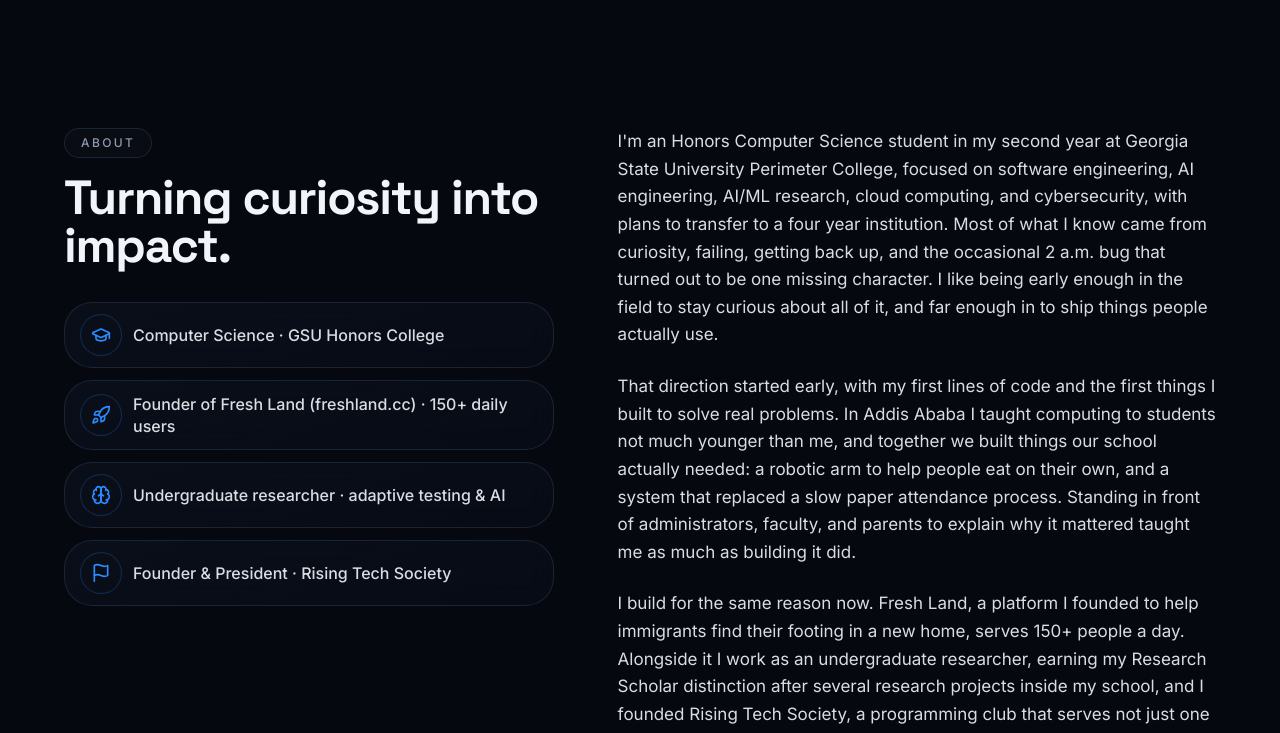
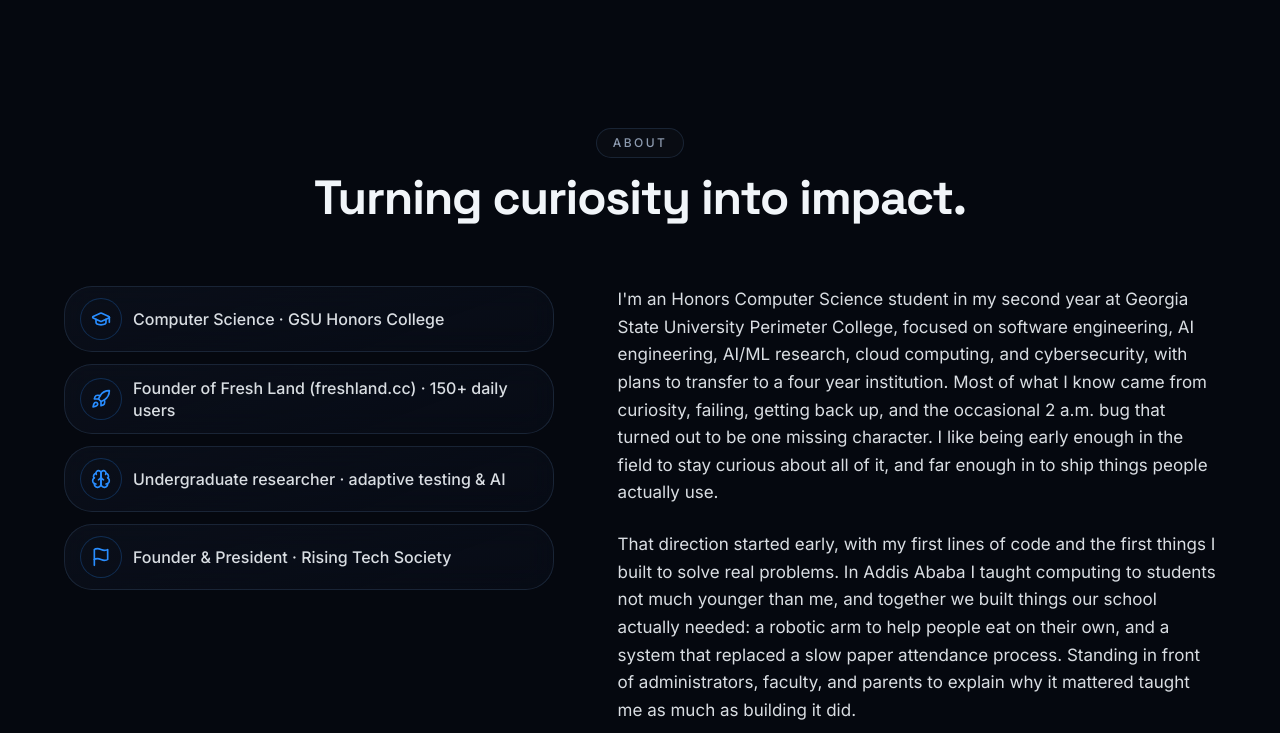
Before and after one commit to Goose-101/Portfolio, a Next.js app: page / in a window 1280 px wide. Shown: the part 800-1533 px from the top of the page. Built offline with nearby package versions, Linux system fonts and the light colour scheme; no server answers.

Commit message:
Center section headings across the page

```diff
--- a/src/components/sections/about.tsx
+++ b/src/components/sections/about.tsx
@@ -5,15 +5,18 @@ import { about, person } from "@/lib/data";
 export function About() {
   return (
     <section id="about" className="relative scroll-mt-24 py-24 sm:py-32">
-      <div className="container-px grid gap-12 lg:grid-cols-[0.9fr_1.1fr] lg:gap-16">
+      <div className="container-px">
+        <SectionHeading
+          eyebrow="About"
+          title="Turning curiosity into impact."
+          align="center"
+        />
+      </div>
+
+      <div className="container-px mt-16 grid gap-12 lg:grid-cols-[0.9fr_1.1fr] lg:gap-16">
         <div className="lg:sticky lg:top-28 lg:self-start">
-          <SectionHeading
-            eyebrow="About"
-            title="Turning curiosity into impact."
-          />
-
           {/* Fact list */}
-          <ul className="mt-8 space-y-3">
+          <ul className="space-y-3">
             {about.facts.map((fact, i) => (
               <Reveal key={fact.label} delay={0.05 * i} as="li">
                 <div className="flex items-center gap-3 rounded-2xl glass glass-hover px-4 py-3">
--- a/src/components/sections/experience.tsx
+++ b/src/components/sections/experience.tsx
@@ -18,6 +18,7 @@ export function Experience() {
           eyebrow="Experience"
           title="A track record of building & leading."
           description="From founding a tech community to conducting research and shipping products — here's the path so far."
+          align="center"
         />
 
         <div className="relative mt-16">
--- a/src/components/sections/projects.tsx
+++ b/src/components/sections/projects.tsx
@@ -20,6 +20,7 @@ export function Projects() {
           eyebrow="Projects"
           title="Selected work & experiments."
           description="A mix of shipped products, research prototypes, and hardware builds — each solving a real problem end to end."
+          align="center"
         />
 
         <StaggerGroup className="mt-16 grid grid-flow-row-dense gap-6 sm:grid-cols-2 lg:grid-cols-3">
--- a/src/components/sections/skills.tsx
+++ b/src/components/sections/skills.tsx
@@ -13,6 +13,7 @@ export function Skills() {
           eyebrow="Skills"
           title="The stack I build with."
           description="A broad, T-shaped toolkit spanning product engineering, AI, cloud, and security."
+          align="center"
         />
 
         <StaggerGroup className="mt-16 grid gap-5 sm:grid-cols-2 lg:grid-cols-4">
```
